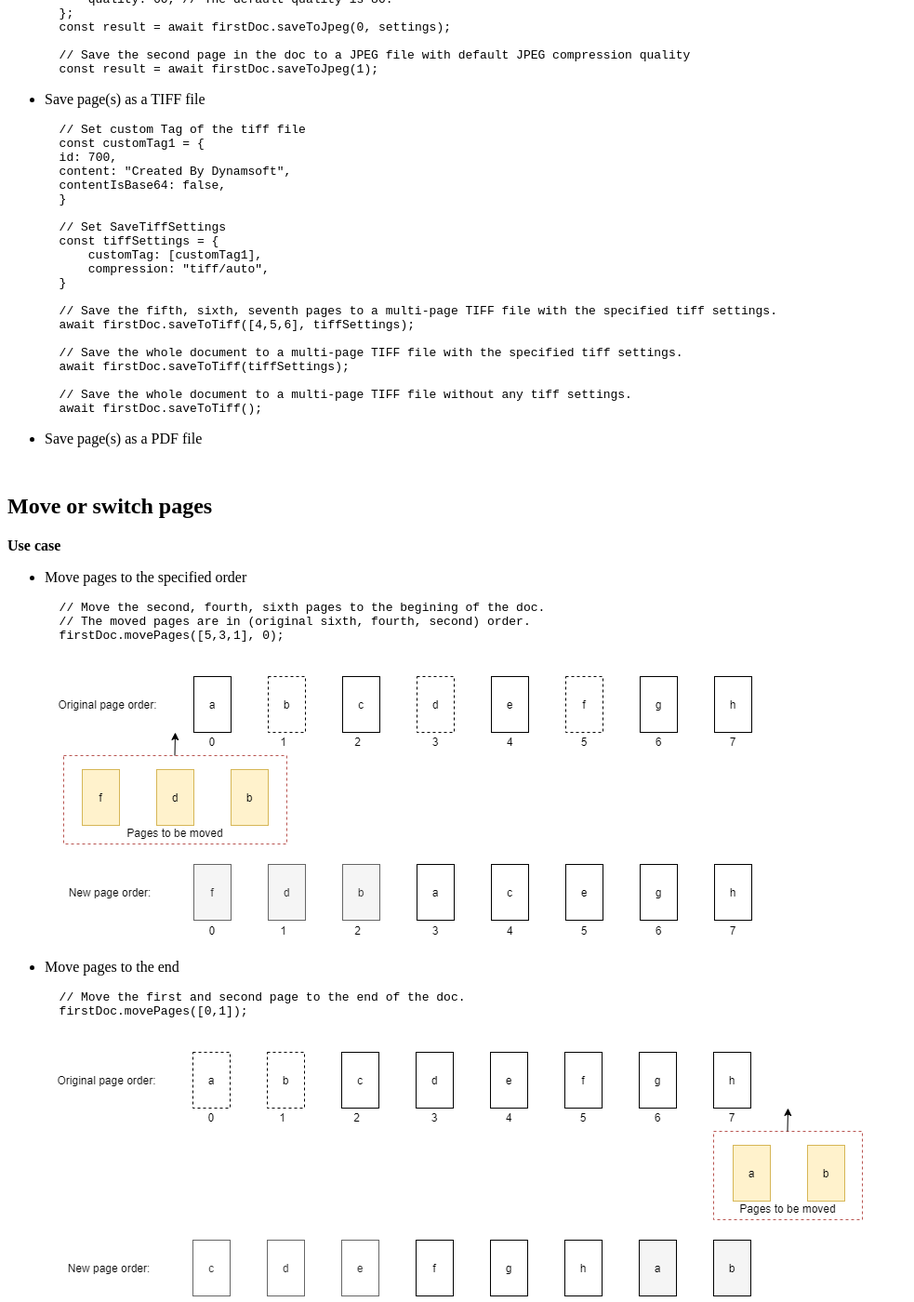
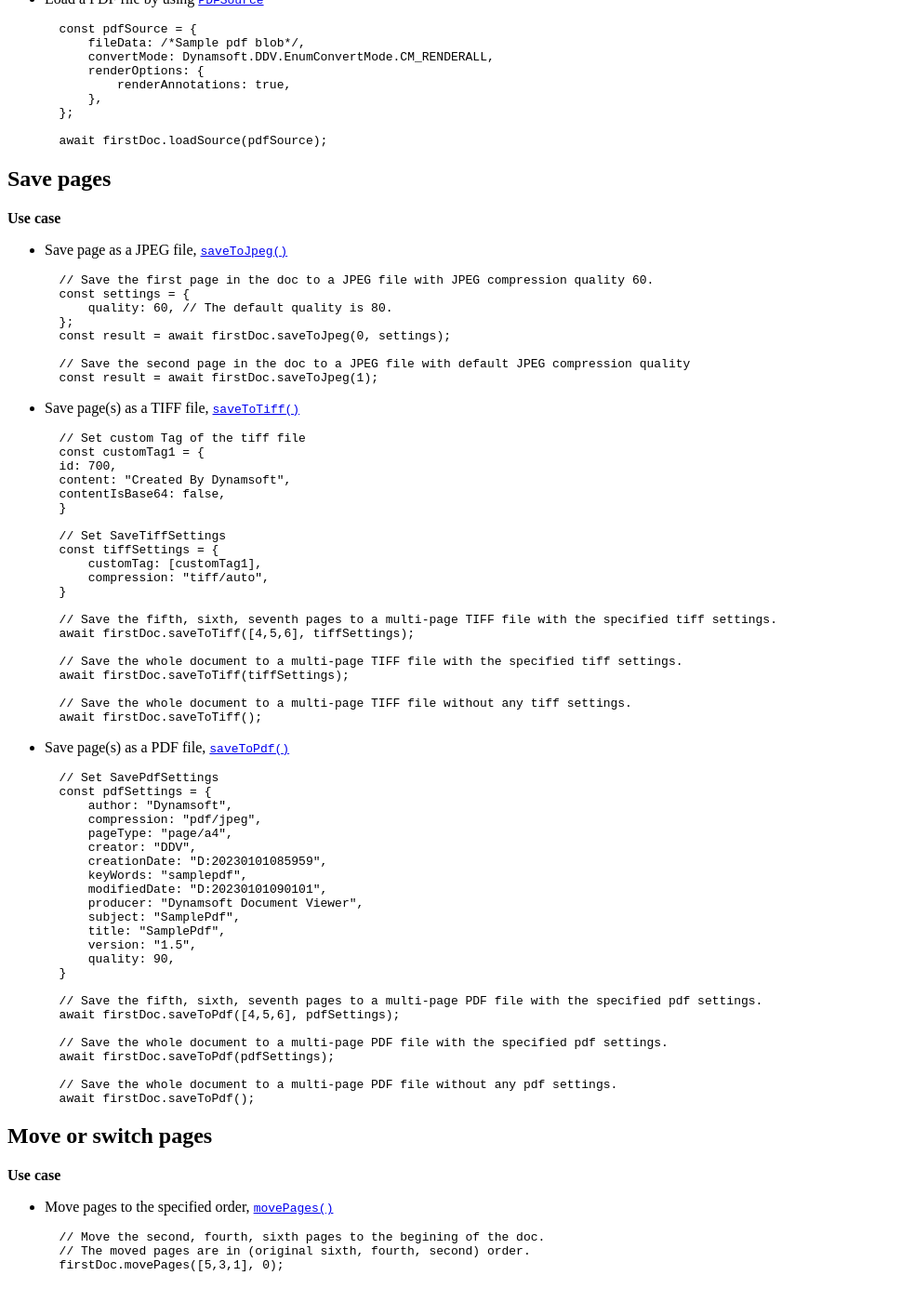
Before and after one commit to dynamsoft-docs/document-viewer-docs, a Jekyll site: the page built from features/datamanagement/pagemanagement.md, in a window 1280 px wide and 1400 px high, scrolled down 1361 px. Shown: the whole window at 93% size, without its empty margins (0-983 px from the left). Built offline with Jekyll 4.4.1, drawn with Linux system fonts in a browser that asks for light colours; some of the changed text lies outside the part shown.

````diff
--- a/features/datamanagement/pagemanagement.md
+++ b/features/datamanagement/pagemanagement.md
@@ -53,17 +53,41 @@ DDV is using [`Interface IDocument`]({{ site.api }}interface/idocument/index.htm
     await firstDoc.loadSource(blobs);
     ```
 
-- Load a PDF file by using PDFSource
+- Load a image file with [`ExtraPageData`]({{ site.api }}interface/idocument/extrapagedata.html)
 
+    ```typescript
+    const extraData = {
+        index: 0, // Extra data for the first page
+        rotation: 90,
+    };
 
+    const testSource = {
+        fileData: /*Sample image blob*/,
+        extraPageData: [extraData],
+    };
 
-- Load
+    await firstDoc.loadSource(testSource);
+    ```
+
+- Load a PDF file by using [`PDFSource`]({{ site.api }}interface/idocument/pdfsource.html)
+
+    ```typescript
+    const pdfSource = {
+        fileData: /*Sample pdf blob*/,
+        convertMode: Dynamsoft.DDV.EnumConvertMode.CM_RENDERALL,
+        renderOptions: {
+            renderAnnotations: true,
+        },
+    };
+
+    await firstDoc.loadSource(pdfSource);
+    ```
 
 ## Save pages
 
 **Use case**
 
-- Save page as a JPEG file
+- Save page as a JPEG file, [`saveToJpeg()`]({{ site.api }}interface/idocument/index.html#savetojpeg)
 
     ```typescript
     // Save the first page in the doc to a JPEG file with JPEG compression quality 60.
@@ -76,7 +100,7 @@ DDV is using [`Interface IDocument`]({{ site.api }}interface/idocument/index.htm
     const result = await firstDoc.saveToJpeg(1);
     ```
 
-- Save page(s) as a TIFF file
+- Save page(s) as a TIFF file, [`saveToTiff()`]({{ site.api }}interface/idocument/index.html#savetotiff)
 
     ```typescript
     // Set custom Tag of the tiff file
@@ -102,17 +126,40 @@ DDV is using [`Interface IDocument`]({{ site.api }}interface/idocument/index.htm
     await firstDoc.saveToTiff();
     ```
 
-- Save page(s) as a PDF file
+- Save page(s) as a PDF file, [`saveToPdf()`]({{ site.api }}interface/idocument/index.html#savetopdf)
 
     ```typescript
+    // Set SavePdfSettings
+    const pdfSettings = {
+        author: "Dynamsoft",
+        compression: "pdf/jpeg",
+        pageType: "page/a4",
+        creator: "DDV",
+        creationDate: "D:20230101085959",
+        keyWords: "samplepdf",
+        modifiedDate: "D:20230101090101",
+        producer: "Dynamsoft Document Viewer",
+        subject: "SamplePdf",
+        title: "SamplePdf",
+        version: "1.5",
+        quality: 90,
+    }
 
+    // Save the fifth, sixth, seventh pages to a multi-page PDF file with the specified pdf settings.
+    await firstDoc.saveToPdf([4,5,6], pdfSettings);
+
+    // Save the whole document to a multi-page PDF file with the specified pdf settings.
+    await firstDoc.saveToPdf(pdfSettings);
+
+    // Save the whole document to a multi-page PDF file without any pdf settings.
+    await firstDoc.saveToPdf();
     ```
 
 ## Move or switch pages
 
 **Use case**
 
-- Move pages to the specified order
+- Move pages to the specified order, [`movePages()`]({{ site.api }}interface/idocument/index.html#movepages)
 
     ```typescript
     // Move the second, fourth, sixth pages to the begining of the doc.
@@ -139,20 +186,57 @@ DDV is using [`Interface IDocument`]({{ site.api }}interface/idocument/index.htm
 
 ## Get/update page data
 
+**Use case**
+
+- Get [`PageData`]({{ site.api }}interface/idocument/pagedata.html) of the first page, [`getPageData()`]({{ site.api }}interface/idocument/index.html#getpagedata)
+
+    ```typescript
+    const pageData = await firstDoc.getPageData(firstDoc.pages[0]);
+    ```
+- Update the first page in the document with the new page, [`updatePage()`]({{ site.api }}interface/idocument/index.html#updatepage)
+
+    ```typescript
+    const updateFirstPage = {
+        fileIndex: 0, // using the first page of new file.
+    };
+
+    const fileData = /*Sample file blob*/,
+
+    await firstDoc.updatePage(firstDoc.pages[0], fileData, updateFirstPage);
+    ```
 ## Set/get custom data to page
+
+Sometimes, some custom data needs to be set with the specified page, [`setPageCustomData()`]({{ site.api }}interface/idocument/index.html#setpagecustomdata) & [`getPageCustomData()`]({{ site.api }}interface/idocument/index.html#getpagecustomdata) can be used in this case.
+
+**Use case**
+
+- Set custom data (whether has barcode in page) with the first page
+
+    ```typescript
+    const customData ={
+        hasBarcode: true; // sample custom data
+    };
+    await firstDoc.setPageCustomData(firstDoc.pages[0], customData);
+    ```
+
+- Get custom data from the first page
+
+    ```typescript
+    await firstDoc.getPageCustomData(firstDoc.pages[0]);
+    ```
 
 ## Delete pages
 
 **Use case**
 
-- Delete specified page(s)
+- Delete specified page(s), [`deletePages()`]({{ site.api }}interface/idocument/index.html#deletepages)
 
     ```typescript
     // Delete the second and third pages
     firstDoc.deletePages([1,2]);
     ```
 
-- Delete all pages
+- Delete all pages, [`deleteAllPages()`]({{ site.api }}interface/idocument/index.html#deleteallpages)
 
     ```typescript
     firstDoc.deleteAllPages();
````
Also changed, not shown: other parts of features/datamanagement/pagemanagement.md (+1 -1 lines), _includes/sidelist-features.html (+4 -5 lines), features/index.md (+7 -5 lines), index.md (+4 -1 lines).
